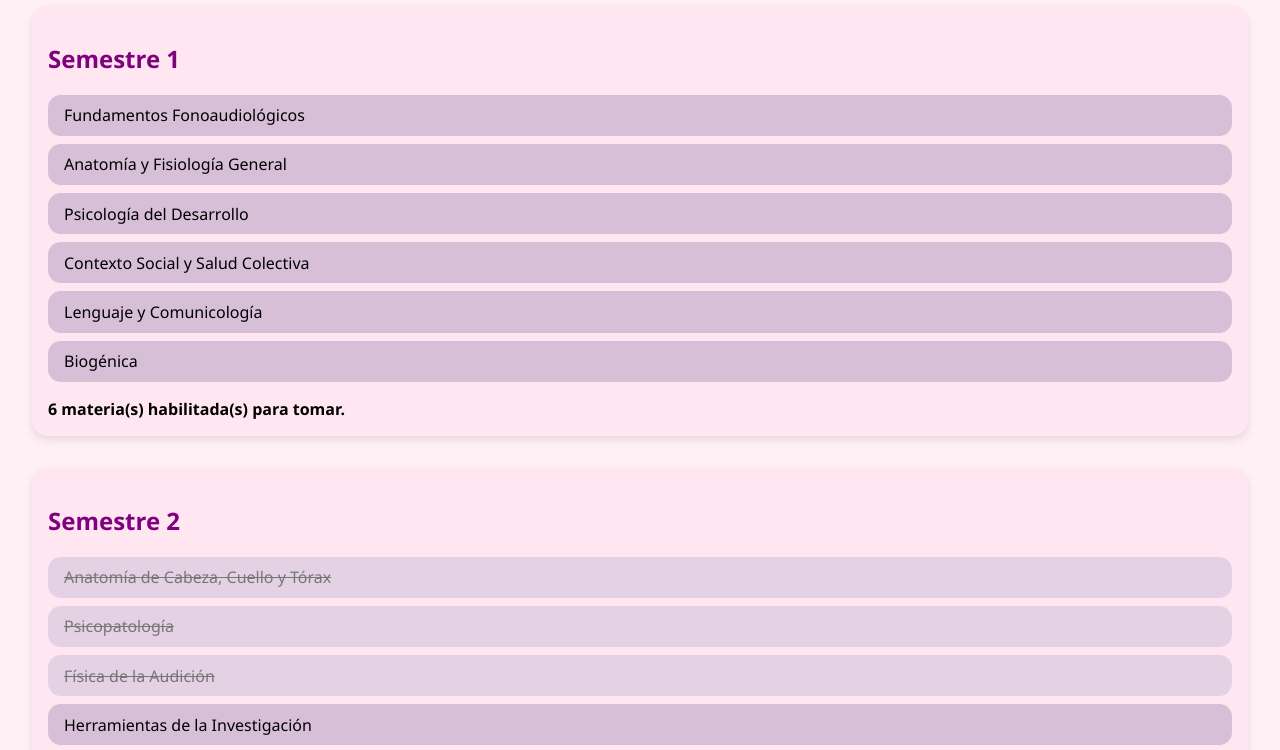
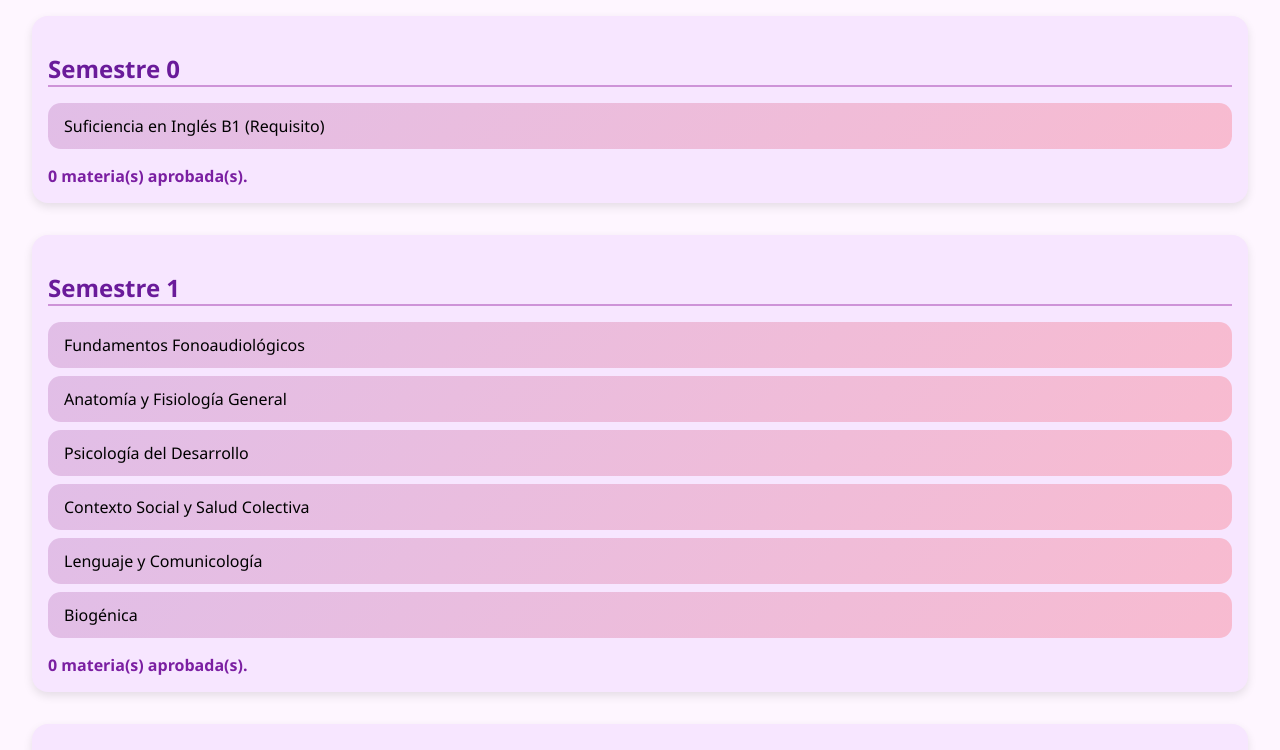
Before and after one commit to Beatriz2903-17/Malla-Curricular-Fonoaudiologia, a plain HTML site: page index.html in a window 1280 px wide. Shown: the part 112-862 px from the top of the page. Drawn offline with Linux system fonts and the light colour scheme.

Commit message:
Update index.html

```diff
--- a/index.html
+++ b/index.html
@@ -7,45 +7,75 @@
   <style>
     body {
       font-family: 'Segoe UI', sans-serif;
-      background: #fff0f5;
+      background: #fef6ff;
       margin: 0;
       padding: 2rem;
     }
-    h2 {
-      color: #800080;
+    h1 {
+      text-align: center;
+      color: #a64ca6;
+      margin-bottom: 2rem;
     }
     .semestre {
-      background: #ffe6f0;
+      background: #f7e6ff;
       padding: 1rem;
       border-radius: 1rem;
       margin-bottom: 2rem;
-      box-shadow: 0 4px 8px rgba(0, 0, 0, 0.1);
+      box-shadow: 0 4px 10px rgba(0, 0, 0, 0.1);
+    }
+    .semestre h2 {
+      color: #6a1b9a;
+      border-bottom: 2px solid #ce93d8;
+      margin-bottom: 1rem;
     }
     .materia {
-      background: #d8bfd8;
+      background: linear-gradient(135deg, #e1bee7, #f8bbd0);
       margin: 0.5rem 0;
-      padding: 0.6rem 1rem;
+      padding: 0.75rem 1rem;
       border-radius: 0.8rem;
       cursor: pointer;
-      transition: all 0.2s;
+      transition: all 0.2s ease-in-out;
+      position: relative;
     }
     .materia:hover {
-      background: #dda0dd;
+      transform: scale(1.02);
     }
-    .bloqueada {
-      background: #e4d1e4;
-      color: #777;
+    .materia.aprobada {
+      text-decoration: line-through;
+      background: #b3e5fc;
+      color: #333;
+      opacity: 0.6;
+    }
+    .materia.bloqueada {
+      background: #f0f0f0;
+      color: #aaa;
+      text-decoration: line-through;
       cursor: not-allowed;
-      text-decoration: line-through;
     }
-    .aprobada {
-      text-decoration: line-through;
-      background: #c0c0c0;
-      color: #333;
+    .tooltip {
+      visibility: hidden;
+      background-color: #616161;
+      color: #fff;
+      text-align: center;
+      padding: 5px;
+      border-radius: 6px;
+      position: absolute;
+      z-index: 1;
+      bottom: 125%;
+      left: 50%;
+      transform: translateX(-50%);
+      opacity: 0;
+      transition: opacity 0.3s;
+      font-size: 0.75rem;
+    }
+    .materia:hover .tooltip {
+      visibility: visible;
+      opacity: 1;
     }
     .contador {
       font-weight: bold;
       margin-top: 1rem;
+      color: #7b1fa2;
     }
   </style>
 </head>
@@ -55,6 +85,7 @@
 
   <script>
     const materias = [
+  { codigo: 'ing_b1', nombre: 'Suficiencia en Inglés B1 (Requisito)', semestre: 0 },
   // Semestre 1
   { codigo: 's1_m1', nombre: 'Fundamentos Fonoaudiológicos', semestre: 1 },
   { codigo: 's1_m2', nombre: 'Anatomía y Fisiología General', semestre: 1 },
@@ -68,14 +99,14 @@
   { codigo: 's2_m2', nombre: 'Psicopatología', semestre: 2, prerequisitos: ['s1_m3'] },
   { codigo: 's2_m3', nombre: 'Física de la Audición', semestre: 2, prerequisitos: ['s1_m2'] },
   { codigo: 's2_m4', nombre: 'Herramientas de la Investigación', semestre: 2 },
-      { codigo: 's2_m5', nombre: 'Fonética y Fonología Española', semestre: 2, prerequisitos: ['s2_m7'] },
+  { codigo: 's2_m5', nombre: 'Fonética y Fonología Española', semestre: 2, correquisitos: ['s2_m7'] },
   { codigo: 's2_m6', nombre: 'Crecimiento y Desarrollo', semestre: 2, prerequisitos: ['s1_m2'], correquisitos: ['s2_m7'] },
   { codigo: 's2_m7', nombre: 'Lenguaje y Cognición', semestre: 2, prerequisitos: ['s1_m5'], correquisitos: ['s2_m5', 's2_m6'] },
 
   // Semestre 3
-      { codigo: 's3_m1', nombre: 'Alto Riesgo Infantil', semestre: 3, prerequisitos: ['s2_m6', 's3_m6'] },
+  { codigo: 's3_m1', nombre: 'Alto Riesgo Infantil', semestre: 3, prerequisitos: ['s2_m6'], correquisitos: ['s3_m6'] },
   { codigo: 's3_m2', nombre: 'Psicomotricidad', semestre: 3, prerequisitos: ['s2_m6'], correquisitos: ['s3_m4'] },
-      { codigo: 's3_m3', nombre: 'Diagnóstico Fonoaudiológico y Programación Terapéutica', semestre: 3, prerequisitos: ['s2_m6', 's2_m7'] },
+  { codigo: 's3_m3', nombre: 'Diagnóstico Fonoaudiológico y Programación Terapéutica', semestre: 3, prerequisitos: ['s2_m7', 's2_m6'] },
   { codigo: 's3_m4', nombre: 'Técnica de Análisis y Modificación de la Conducta', semestre: 3, prerequisitos: ['s2_m6'], correquisitos: ['s3_m2'] },
   { codigo: 's3_m5', nombre: 'Otología', semestre: 3, prerequisitos: ['s2_m1', 's2_m3'] },
   { codigo: 's3_m6', nombre: 'Anatomía y Fisiología Neurológica', semestre: 3, prerequisitos: ['s2_m1'], correquisitos: ['s3_m1'] },
@@ -93,7 +124,7 @@
   // Semestre 5
   { codigo: 's5_m1', nombre: 'Intervención Fonoaudiológica I', semestre: 5, prerequisitos: ['s4_m1'], correquisitos: ['s5_m2', 's5_m3', 's5_m5'] },
   { codigo: 's5_m2', nombre: 'Patologías del Lenguaje y su Rehabilitación', semestre: 5, prerequisitos: ['s4_m2', 's4_m3'], correquisitos: ['s5_m1'] },
-      { codigo: 's5_m3', nombre: 'Audiología Patológica e Intervención', semestre: 5, prerequisitos: ['s4_m4', 's4_m2'], correquisitos: ['s5_m1'] },
+  { codigo: 's5_m3', nombre: 'Audiología y Laberinología Patológica', semestre: 5, prerequisitos: ['s4_m4', 's4_m2'], correquisitos: ['s5_m1'] },
   { codigo: 's5_m4', nombre: 'Terapéutica en Trastornos Neuromotores', semestre: 5, prerequisitos: ['s4_m6', 's4_m2'] },
   { codigo: 's5_m5', nombre: 'Evaluación y Diagnóstico de la Voz', semestre: 5, prerequisitos: ['s4_m2', 's4_m3'], correquisitos: ['s5_m1'] },
   { codigo: 's5_m6', nombre: 'Geriatría y Gerontología', semestre: 5, prerequisitos: ['s4_m2'] },
@@ -133,7 +164,7 @@
       const contenedor = document.getElementById('contenedor');
       contenedor.innerHTML = '';
       const maxSemestre = Math.max(...materias.map(m => m.semestre));
-      for (let i = 1; i <= maxSemestre; i++) {
+      for (let i = 0; i <= maxSemestre; i++) {
         const semestre = document.createElement('div');
         semestre.className = 'semestre';
         const titulo = document.createElement('h2');
@@ -149,12 +180,16 @@
           div.textContent = m.nombre;
           div.dataset.codigo = m.codigo;
 
+          const tooltip = document.createElement('div');
+          tooltip.className = 'tooltip';
+          tooltip.innerHTML = generarTooltip(m);
+          div.appendChild(tooltip);
+
           if (estado[m.codigo]) {
             div.classList.add('aprobada');
+            contador++;
           } else if (!puedeTomar(m)) {
             div.classList.add('bloqueada');
-          } else {
-            contador++;
           }
 
           semestre.appendChild(div);
@@ -162,7 +197,7 @@
 
         const contadorDiv = document.createElement('div');
         contadorDiv.className = 'contador';
-        contadorDiv.textContent = `${contador} materia(s) habilitada(s) para tomar.`;
+        contadorDiv.textContent = `${contador} materia(s) aprobada(s).`;
         semestre.appendChild(contadorDiv);
 
         contenedor.appendChild(semestre);
@@ -170,9 +205,17 @@
     }
 
     function puedeTomar(materia) {
-      const prereqOk = !materia.prerequisitos || materia.prerequisitos.every(req => estado[req]);
-      const coreqOk = !materia.correquisitos || materia.correquisitos.every(req => estado[req] || materias.find(m => m.codigo === req)?.semestre === materia.semestre);
-      return prereqOk && coreqOk;
+      const preOk = !materia.prerequisitos || materia.prerequisitos.every(c => estado[c]);
+            const coOk = !materia.correquisitos || materia.correquisitos.every(c => estado[c]);
+            const es9noSemestre = materia.semestre === 9;
+      if (es9noSemestre && !estado['ing_b1']) return false;
+      return preOk && coOk;
+    }
+
+    function generarTooltip(materia) {
+      const prereq = materia.prerequisitos?.length ? `📌 Pre: ${materia.prerequisitos.join(', ')}` : '';
+      const coreq = materia.correquisitos?.length ? `🤝 Co: ${materia.correquisitos.join(', ')}` : '';
+      return [prereq, coreq].filter(Boolean).join('<br>');
     }
 
     function toggleAprobada(div) {
```
Lines whose indentation alone changed are shown as unchanged.
